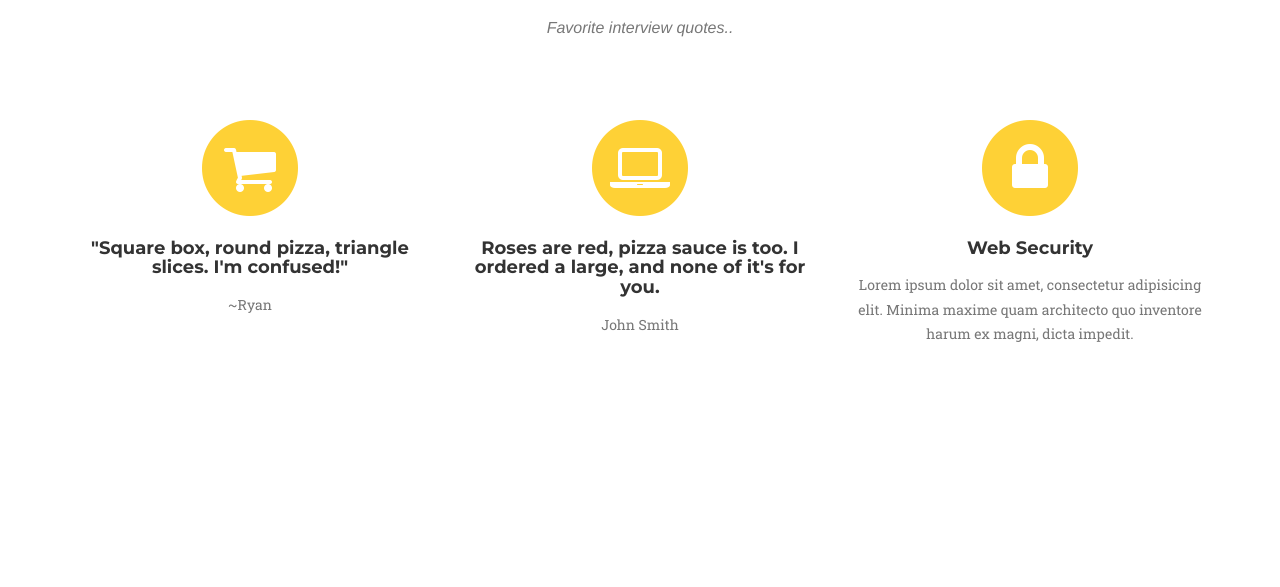
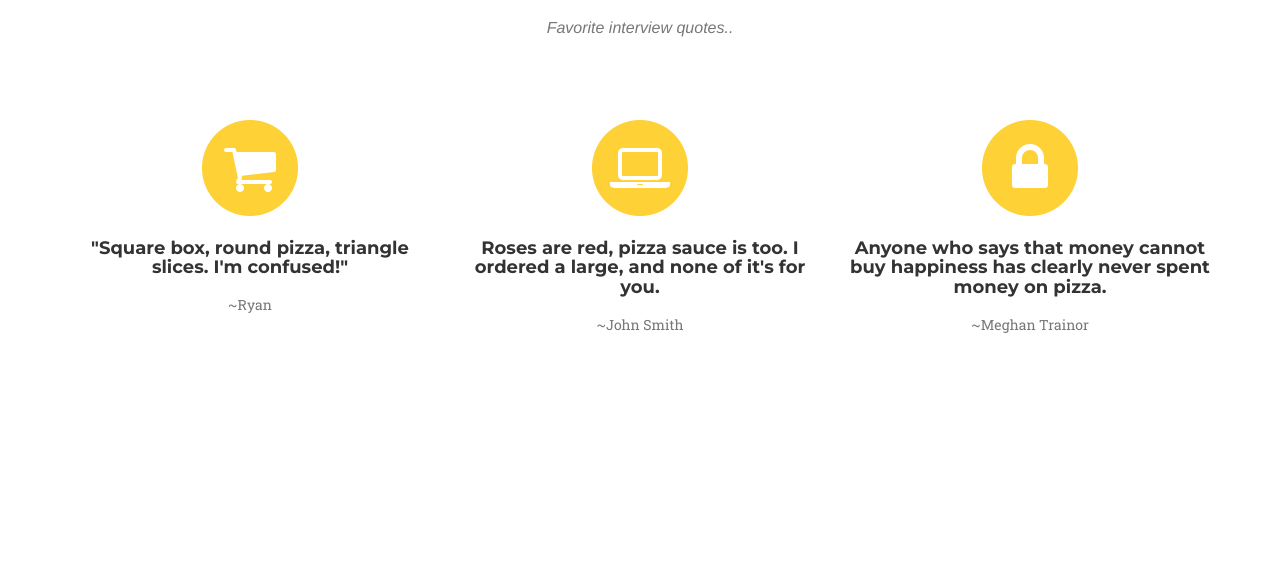
Before and after one commit to mystmn/columbusbytheslice, a Flask app: page / in a window 1280 px wide. Shown: the part 1723-2310 px from the top of the page. Run offline with Flask 2, Linux system fonts and the light colour scheme; some libraries are stand-ins or nearby versions; some web fonts are replaced.

Commit message:
Finished off Quotes

```diff
--- a/templates/index.html
+++ b/templates/index.html
@@ -270,16 +270,16 @@
                     </span>
                 <h4 class="service-heading">Roses are red, pizza sauce is too. I ordered a large,
                     and none of it's for you.</h4>
-                <p class="text-muted">John Smith</p>
+                <p class="text-muted">~John Smith</p>
             </div>
             <div class="col-md-4">
                     <span class="fa-stack fa-4x">
                         <i class="fa fa-circle fa-stack-2x text-primary"></i>
                         <i class="fa fa-lock fa-stack-1x fa-inverse"></i>
                     </span>
-                <h4 class="service-heading">Web Security</h4>
-                <p class="text-muted">Lorem ipsum dolor sit amet, consectetur adipisicing elit. Minima maxime quam
-                    architecto quo inventore harum ex magni, dicta impedit.</p>
+                <h4 class="service-heading">Anyone who says that money cannot buy
+                    happiness has clearly never spent money on pizza.</h4>
+                <p class="text-muted">~Meghan Trainor</p>
             </div>
         </div>
     </div>
```
